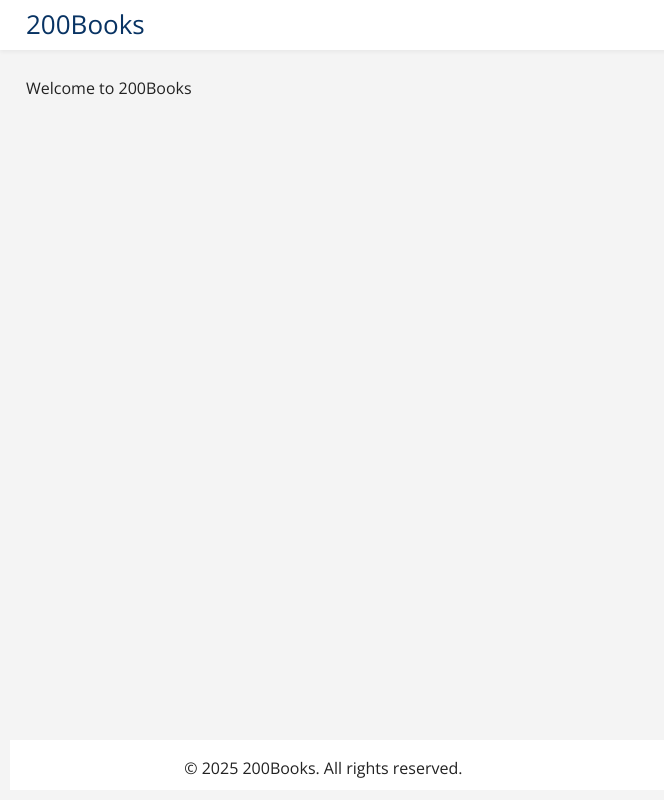
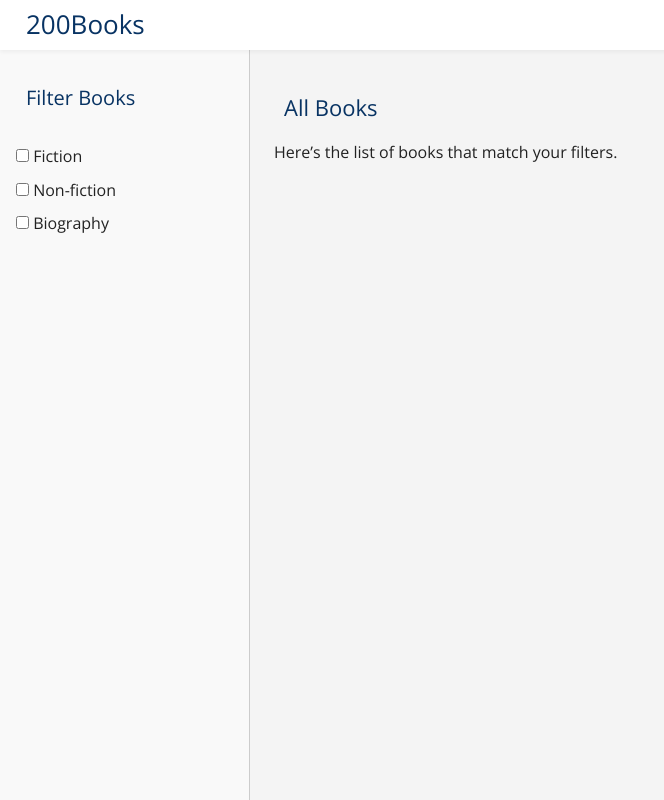
Before and after one commit to shankris/200books, a Next.js app: page / in a window 1280 px wide. Shown: the whole page, without its empty margins (0-664 px from the left). Built offline with nearby package versions, Linux system fonts and the light colour scheme.

Commit message:
Added Left Nav

```diff
--- a/src/app/index.css
+++ b/src/app/index.css
@@ -25,7 +25,7 @@ body {
   color: var(--txtColor, #333);
   background-color: var(--bgColor, #f4f4f4);
   line-height: var(--lineHeight, 1.6);
-  padding: var(--bodyPadding, 0.5rem 0);
+  padding: var(--bodyPadding, 0);
   display: flex;
   flex-direction: column;
 }
@@ -88,7 +88,7 @@ header {
 
 main {
   flex: 1;
-  padding: 10px;
+  /* padding: 10px; */
   margin-top: var(--headerHeight, 50px);
 }
 
--- a/src/app/layout.js
+++ b/src/app/layout.js
@@ -14,7 +14,7 @@ export default function RootLayout({ children }) {
       <body>
         <Header />
         <Main>{children}</Main>
-        <Footer />
+        {/* <Footer /> */}
       </body>
     </html>
   );
--- a/src/app/page.js
+++ b/src/app/page.js
@@ -1,7 +1,11 @@
-import React from "react";
+import TwoColumnLayout from "@/components/Layout/TwoColumnLayout";
 
-const page = () => {
-  return <div>Welcome to 200Books </div>;
-};
-
-export default page;
+export default function HomePage() {
+  return (
+    <TwoColumnLayout>
+      <h2>All Books</h2>
+      <p>Here’s the list of books that match your filters.</p>
+      {/* You can map through book data here */}
+    </TwoColumnLayout>
+  );
+}
--- a/src/app/variables.css
+++ b/src/app/variables.css
@@ -2,7 +2,7 @@
   --fontStack: 'Open Sans', sans-serif;
   --fontSize: 16px;
   --lineHeight: 1.6;
-  --bodyPadding: 10px;
+  --bodyPadding: 0px;
 
   --headerHeight: 50px;
   --footerHeight: 50px;
--- a/src/components/Layout/Main.module.css
+++ b/src/components/Layout/Main.module.css
@@ -1,5 +1,5 @@
 .main {
   flex: 1;
-  padding: 1rem;
+  /* padding: 1rem; */
   margin-top: var(--headerHeight, 50px);
 }
--- /dev/null
+++ b/src/components/Layout/Sidebar.jsx
@@ -0,0 +1,30 @@
+import React from "react";
+import styles from "./Sidebar.module.css";
+
+const Sidebar = () => {
+  return (
+    <div className={styles.sidebar}>
+      <h3>Filter Books</h3>
+      {/* Add filter checkboxes or categories here */}
+      <ul>
+        <li>
+          <label>
+            <input type='checkbox' /> Fiction
+          </label>
+        </li>
+        <li>
+          <label>
+            <input type='checkbox' /> Non-fiction
+          </label>
+        </li>
+        <li>
+          <label>
+            <input type='checkbox' /> Biography
+          </label>
+        </li>
+      </ul>
+    </div>
+  );
+};
+
+export default Sidebar;
--- /dev/null
+++ b/src/components/Layout/Sidebar.module.css
@@ -0,0 +1,19 @@
+.sidebar {
+  display: flex;
+  flex-direction: column;
+  gap: 1rem;
+}
+
+.sidebar h3 {
+  margin-bottom: 0.5rem;
+  color: var(--accentColor);
+}
+
+.sidebar ul {
+  list-style: none;
+  padding-left: 0;
+}
+
+.sidebar li {
+  margin-bottom: 0.5rem;
+}
--- /dev/null
+++ b/src/components/Layout/TwoColumnLayout.jsx
@@ -0,0 +1,16 @@
+import React from "react";
+import styles from "./TwoColumnLayout.module.css";
+import Sidebar from "./Sidebar";
+
+const TwoColumnLayout = ({ children }) => {
+  return (
+    <div className={styles.layout}>
+      <aside className={styles.sidebar}>
+        <Sidebar />
+      </aside>
+      <section className={styles.content}>{children}</section>
+    </div>
+  );
+};
+
+export default TwoColumnLayout;
--- /dev/null
+++ b/src/components/Layout/TwoColumnLayout.module.css
@@ -0,0 +1,17 @@
+.layout {
+  display: flex;
+  flex: 1;
+  min-height: calc(100vh - var(--headerHeight, 50px));
+}
+
+.sidebar {
+  width: 250px;
+  background-color: var(--bgColorAlt, #f0f0f0);
+  padding: 1rem;
+  border-right: 1px solid var(--borderColor, #ccc);
+}
+
+.content {
+  flex: 1;
+  padding: 1.5rem;
+}
```
Also changed, not shown: src/app/page.module.css (line endings or trailing spaces).
